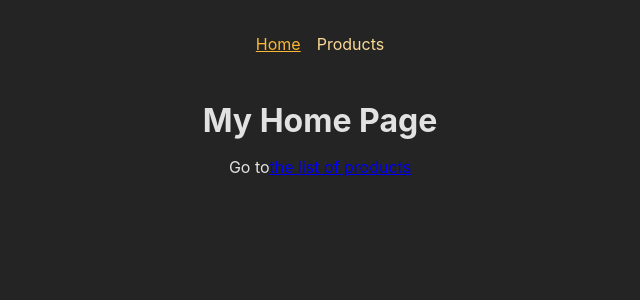
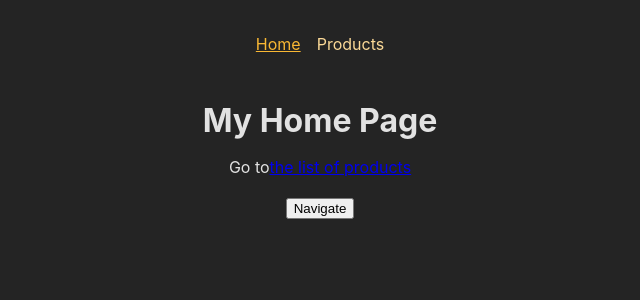
Before and after one commit to braverokmc79/macaronics-react-udemy-ex20, a React (Create React App) app: page / in a window 1280 px wide. Shown: the top 300 px of the page, without its empty margins (320-960 px from the left). Built offline with nearby package versions, Linux system fonts and the light colour scheme.

Commit message:
331.프로그램적으로 네비게이션하기

```diff
--- a/src/pages/Home.js
+++ b/src/pages/Home.js
@@ -1,7 +1,14 @@
-import {Link} from 'react-router-dom';
+import {Link, useNavigate} from 'react-router-dom';
 
 
 const HomePage = () => {
+  const navigate=useNavigate();
+
+  function navigateHandler(){
+    navigate('/products');
+  }
+
+
   return (
     <>
         <h1>My Home Page</h1>
@@ -9,6 +16,9 @@
             Go to
             <Link to="/products">the list of products</Link>
         </p>
+        <p>
+          <button onClick={navigateHandler}>Navigate</button>
+        </p>
     </>
   )
 }
--- a/src/pages/Products.js
+++ b/src/pages/Products.js
@@ -2,7 +2,7 @@
 
 const ProductsPage = () => {
   return (
-    <div>Products</div>
+    <div>The Products Page</div>
   )
 }
 
```
